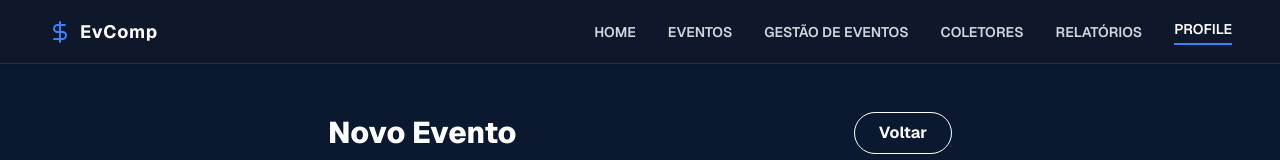
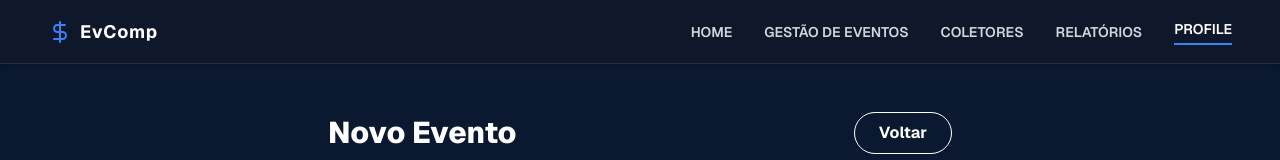
Before and after one commit to fct-devs/EvComp-Front, a Next.js app: page /admin/eventos/criar in a window 1280 px wide. Shown: the top 160 px of the page. Built offline with nearby package versions, Linux system fonts and the light colour scheme.

Commit message:
Update Navbar.tsx

```diff
--- a/src/components/ui/Navbar.tsx
+++ b/src/components/ui/Navbar.tsx
@@ -35,7 +35,9 @@ export const Navbar = ({ role = 'PARTICIPANTE' }: { role?: 'PARTICIPANTE' | 'COL
 
       <div className="hidden md:flex items-center space-x-8 text-sm font-semibold">
         <Link href={displayRole === 'ADMIN' ? '/admin' : '/dashboard'} className="text-gray-300 hover:text-white transition-colors">HOME</Link>
-        <Link href={displayRole === 'ADMIN' ? '/admin/eventos' : '/dashboard/eventos'} className="text-gray-300 hover:text-white transition-colors">EVENTOS</Link>
+        {displayRole !== 'ADMIN' && (
+          <Link href="/dashboard/eventos" className="text-gray-300 hover:text-white transition-colors">EVENTOS</Link>
+        )}
         {(displayRole === 'PARTICIPANTE' || displayRole === 'COLETOR') && (
           <Link href="/dashboard/minhas-inscricoes" className="text-gray-300 hover:text-white transition-colors">MINHAS INSCRIÇÕES</Link>
         )}
```
